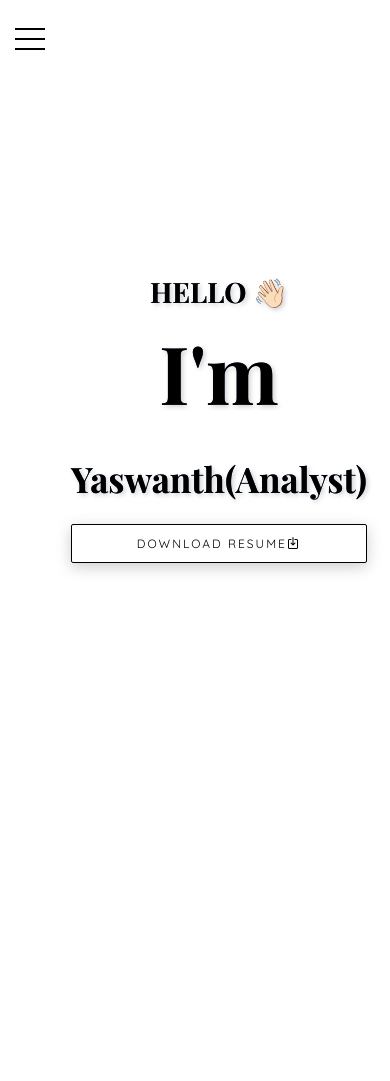
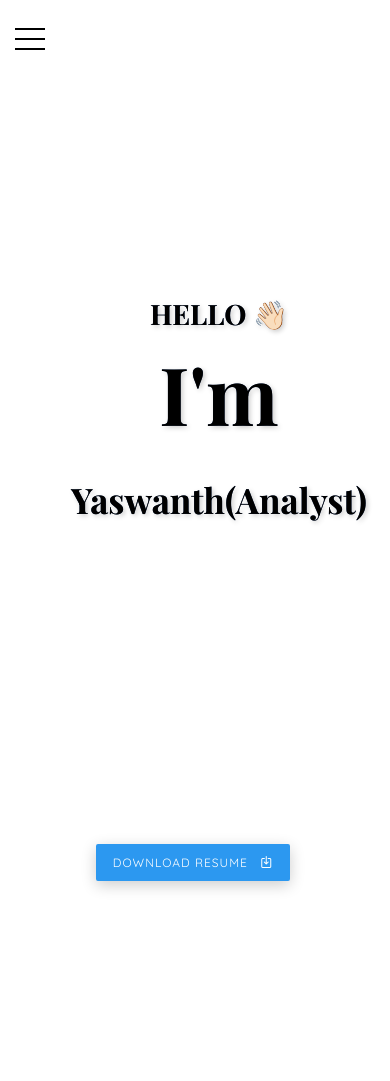
Before and after one commit to yaswanth9399/Yaswanthpotnuru-portfolio, a website: page index.html in a window 390 px wide. Shown: the top 1081 px of the page. Drawn offline with nearby package versions, Linux system fonts and the light colour scheme; files whose address does not match are found by name; a web font is replaced by a local one.

Commit message:
new changes

```diff
--- a/css/style.css
+++ b/css/style.css
@@ -31,6 +31,150 @@ body {
       opacity: 0;
       animation: fadeIn 2s ease-in forwards, gradientShift 5s ease-in-out infinite;
   }
+  /* Hide the button for mobile by default */
+.desktop-only {
+  display: block;
+}
+
+.mobile-only {
+  display: none;
+}
+
+/* Show the second button only on mobile */
+@media screen and (max-width: 767px) {
+  .desktop-only {
+      display: none;
+  }
+  .mobile-only {
+      display: block;
+      text-align: center; /* Ensure the button is centered */
+      margin-top: 20px;
+  }
+}
+
+/* Optionally, style the buttons */
+/* Hide the button for mobile by default */
+.desktop-only {
+    display: block;
+}
+
+.mobile-only {
+    display: none;
+}
+
+/* Show the second button only on mobile */
+@media screen and (max-width: 767px) {
+    .desktop-only {
+        display: none;
+    }
+    .mobile-only {
+        display: block;
+        text-align: center; /* Ensure the button is centered */
+        margin-top: 20px;
+    }
+}
+
+/* Optionally, style the buttons */
+.center-button-container {
+    display: flex;
+    justify-content: center;
+    margin-top: 20px;
+}
+
+.btn {
+    background-color: #007bff;  /* Blue background */
+    color: white;  /* White text */
+    border-radius: 30px;  /* Rounded corners */
+    padding: 10px 20px;
+    font-size: 18px;
+    transition: background-color 0.3s ease;
+    text-decoration: none;
+    display: inline-flex;
+    align-items: center;
+}
+
+.btn:hover {
+    background-color: #0056b3; /* Darker blue on hover */
+}
+
+.icon-download4 {
+    margin-left: 8px;
+}
+/* Hide the button for mobile by default */
+.desktop-only {
+  display: block;
+}
+
+.mobile-only {
+  display: none;
+}
+
+/* Show the second button only on mobile */
+@media screen and (max-width: 767px) {
+  .desktop-only {
+      display: none;
+  }
+  .mobile-only {
+      display: block;
+      text-align: center; /* Ensure the button is centered */
+      margin-top: 0px;
+  }
+}
+
+/* Optionally, style the buttons */
+.center-button-container {
+  display: flex;
+  justify-content: center;
+  margin-top: 20px;
+}
+
+.btn {
+  background-color: #007bff;  /* Blue background */
+  color: white;  /* White text */
+  border-radius: 30px;  /* Rounded corners */
+  padding: 10px 20px;
+  font-size: 18px;
+  transition: background-color 0.3s ease;
+  text-decoration: none;
+  display: inline-flex;
+  align-items: center;
+}
+
+.btn:hover {
+  background-color: #0056b3; /* Darker blue on hover */
+}
+
+.icon-download4 {
+  margin-left: 8px;
+}
+/* @media screen and (max-width: 767px) {
+.center-button-container {
+  display: block;
+  justify-content: center;
+  margin-top: 20px;
+}
+} */
+
+
+.btn {
+  background-color: #007bff;  /* Blue background */
+  color: white;  /* White text */
+  border-radius: 30px;  /* Rounded corners */
+  padding: 10px 20px;
+  font-size: 18px;
+  transition: background-color 0.3s ease;
+  text-decoration: none;
+  display: inline-flex;
+  align-items: center;
+}
+
+.btn:hover {
+  background-color: #0056b3; /* Darker blue on hover */
+}
+
+.icon-download4 {
+  margin-left: 8px;
+}
 
   @keyframes fadeIn {
       from { opacity: 0; }
--- a/index.html
+++ b/index.html
@@ -19,7 +19,7 @@
 	<meta name="twitter:image" content="" />
 	<meta name="twitter:url" content="" />
 	<meta name="twitter:card" content="" />
-
+	<link rel="stylesheet" href="https://cdnjs.cloudflare.com/ajax/libs/font-awesome/6.0.0-beta3/css/all.min.css">
 	<!-- Place favicon.ico and apple-touch-icon.png in the root directory -->
 	<link rel="shortcut icon" href="favicon.ico">
 
@@ -85,8 +85,7 @@
 					<!-- <li><a href="https://www.youtube.com/@UNLEASHINGTOMORROWSTECH" target="_blank"><i class="icon-youtube2"></i></a></li> -->
 					<!-- <li><a href="https://www.instagram.com/balupeddireddy08/" target="_blank"><i class="icon-instagram"></i></a></li> -->
 					<!-- <li><a href="https://medium.com/@balupeddireddy08" target="_blank"><i class="icon-medium"></i></a></li> -->
-					<li><a href="https://www.linkedin.com/in/potnuruyaswanth/" target="_blank"><i class="fa fa-linkedin"></i></a></li>
-				</ul>
+					<li><a href="https://www.linkedin.com/in/potnuruyaswanth/" target="_blank"><i class="icon-linkedin2"></i></a></li>				</ul>
 			</div>
 
 		</aside>
@@ -95,28 +94,36 @@
 			<section id="colorlib-hero" class="js-fullheight" data-section="home">
 				<div class="flexslider js-fullheight">
 					<ul class="slides">
-				   	<li >
+						<li>
 							<div class="overlay"></div>
 							<div class="container-fluid" style="width:100%">
 								<div class="row" style="width:100%">
 									<div class="col-md-6 col-md-offset-3 col-md-pull-3 col-sm-12 col-xs-12 js-fullheight slider-text" style="width:100%">
 										<div class="slider-text-inner js-fullheight" style="width:100%">
-										<div class="desc">
-											<h1 style="text-align: center;">HELLO 👋🏻</h1>
-											<h1 style="font-size: 80px;text-align: center;" >I'm <span class="rotating-text">Yaswanth</span></h1>
-											<p style="text-align: center;">
-												<a href="images/Resume upd.pdf" class="btn btn-primary btn-learn" target="_blank">
-													Download RESUME<i class="icon-download4"></i>
+											<div class="desc" style="text-align: center;">
+												<h1>HELLO 👋🏻</h1>
+												<h1 style="font-size: 80px;">I'm <span class="rotating-text">Yaswanth</span></h1>
+											</div>
+											<!-- First Download Resume Button (Visible on Desktop) -->
+											<div class=" desktop-only">
+												<a href="images/Resume upd.pdf" download="Resume_Yaswanth.pdf" class="btn btn-primary btn-learn" target="_blank">
+													Download RESUME <i class="icon-download4"></i>
 												</a>
-											</p>
 											</div>
 										</div>
 									</div>
 								</div>
 							</div>
+							<!-- Second Download Resume Button (Visible on Mobile) -->
+							<div class="mobile-only">
+								<a href="images/Resume upd.pdf" download="Resume_Yaswanth.pdf" class="btn btn-primary btn-learn" target="_blank">
+									Download RESUME <i class="icon-download4"></i>
+								</a>
+							</div>
 						</li>
 					</ul>
 				</div>
+
 			</section>
 
 			<section class="colorlib-about" data-section="about">
```
Lines whose indentation alone changed are shown as unchanged.
